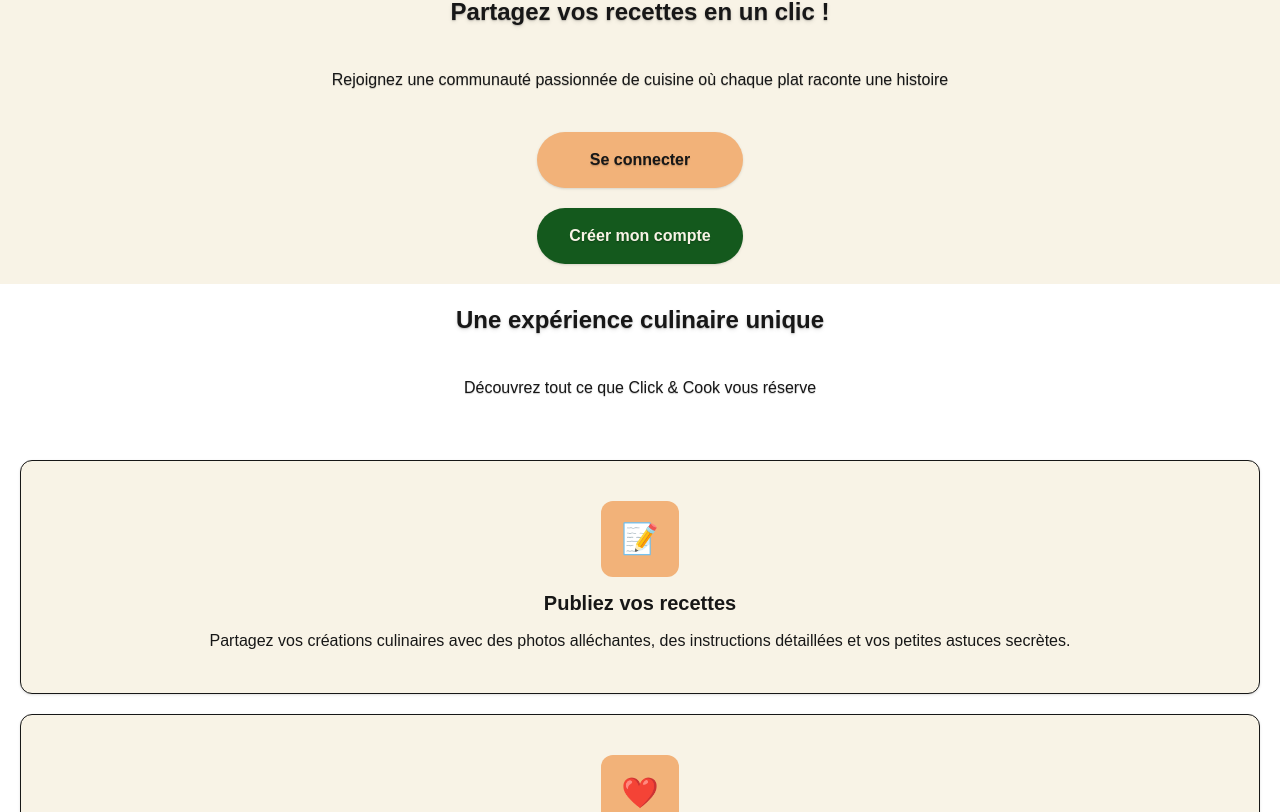
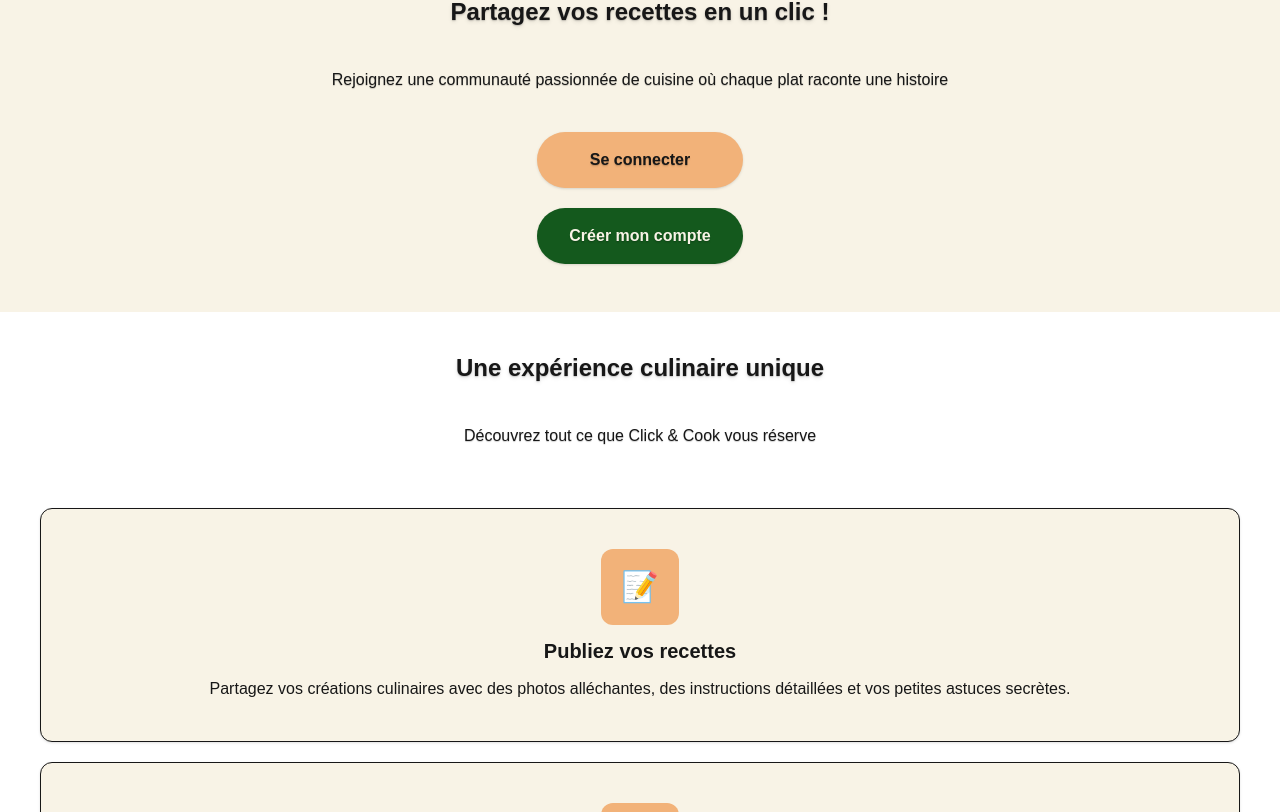
Before and after one commit to Edwige08/click_and_cook_front, a Next.js app: page / in a window 1280 px wide. Shown: the part 268-1080 px from the top of the page. Built offline with nearby package versions, Linux system fonts and the light colour scheme.

Commit message:
add: links to signin and signup pages on the home page

```diff
--- a/src/app/page.tsx
+++ b/src/app/page.tsx
@@ -2,6 +2,7 @@ import Image from "next/image";
 import ButtonOrange from "./components/ButtonOrange";
 import ButtonGreen from "./components/ButtonGreen";
 import CardPresentation from "./components/CardPresentation";
+import Link from "next/link";
 
 export default function Home() {
   return (
@@ -26,17 +27,24 @@ export default function Home() {
           Rejoignez une communauté passionnée de cuisine où chaque plat raconte une histoire
         </p>
         <div
-          className="flex flex-col gap-5"
+          className="flex flex-col gap-5 pb-7"
         >
+          <Link href="/signin">
             <ButtonOrange
               text="Se connecter"
+              classes="w-full"
             />
+          </Link>
+          <Link href="/signup">
             <ButtonGreen
               text="Créer mon compte"
+              classes="w-full"
             />
+          </Link>
         </div>
       </div>
-      <div>
+      <div
+      className="py-5 px-5">
         <h2
           className="pt-5 text-shadow-md font-bold text-2xl text-center"
         >
```
Lines whose indentation alone changed are shown as unchanged.
